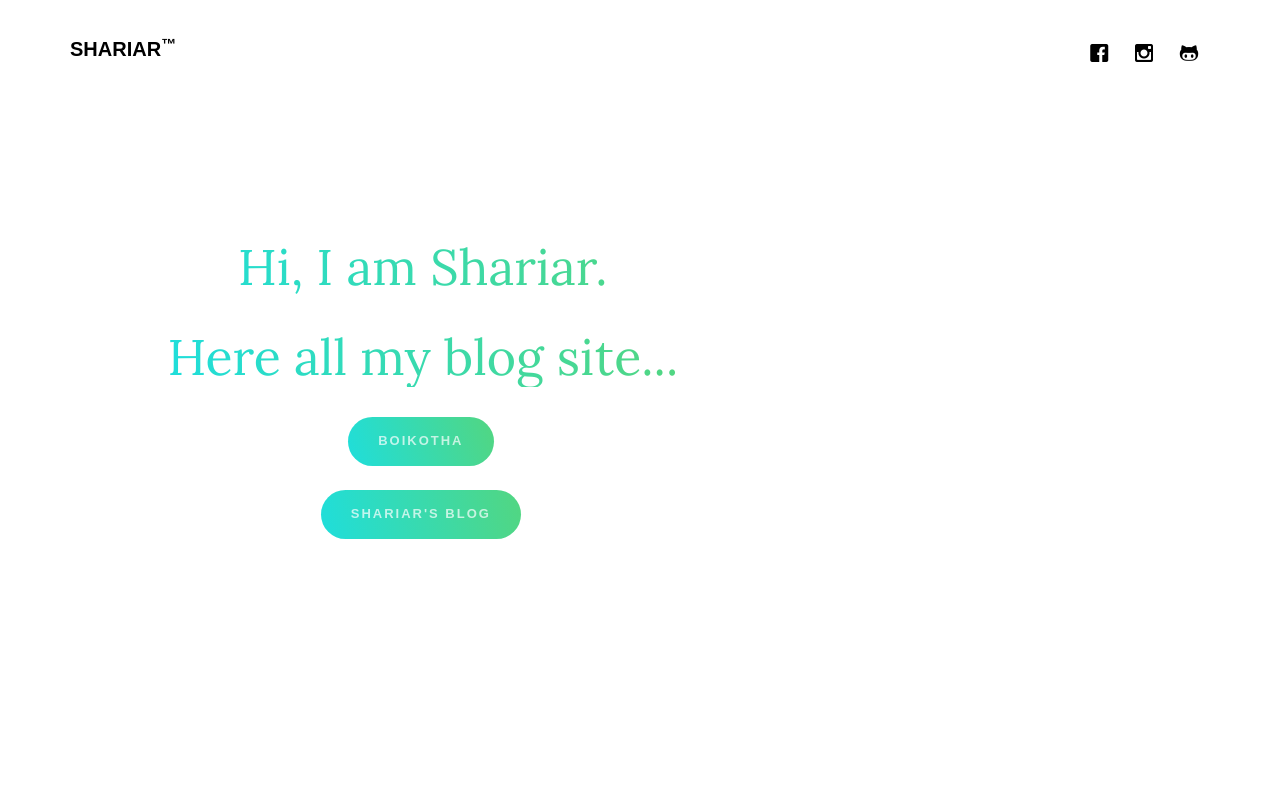
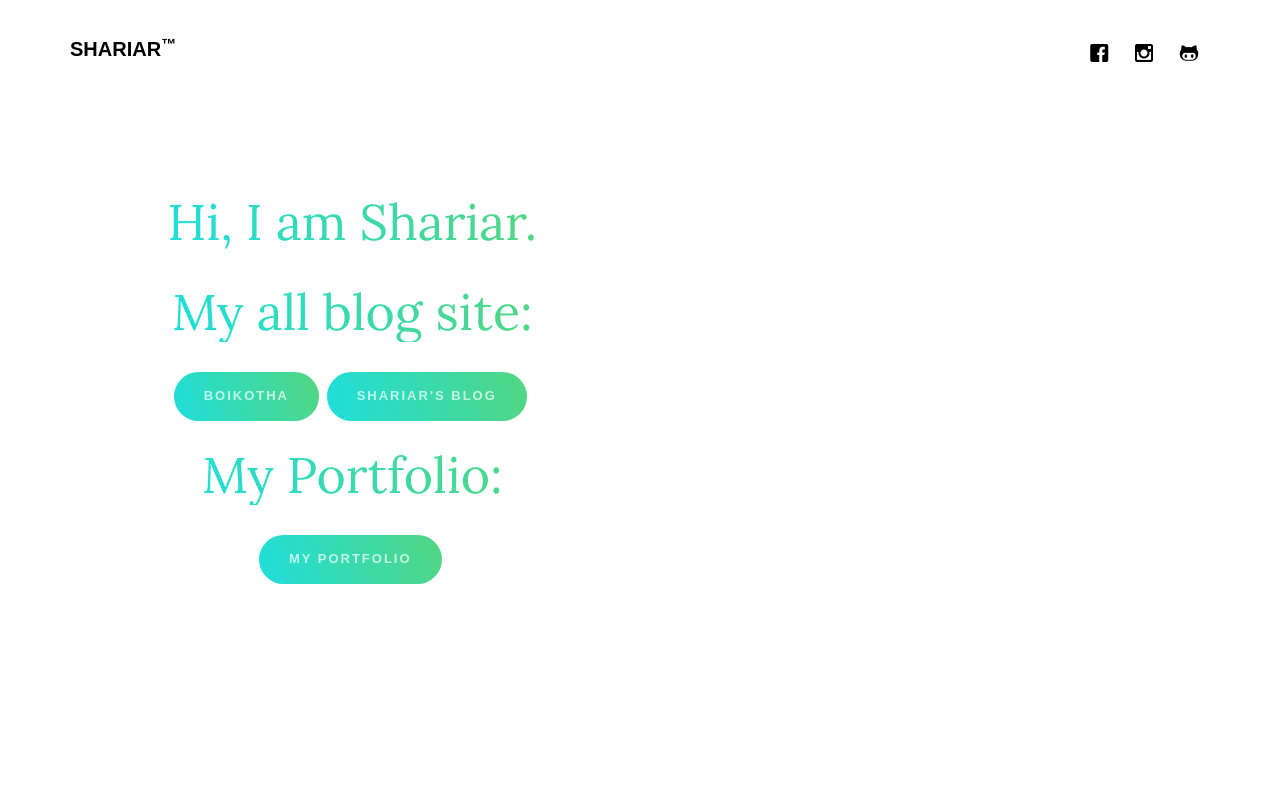
Before and after one commit to Shariarbup/boi, a plain HTML site: page index.html in a window 1280 px wide. Shown: the top 800 px of the page. Drawn offline with Linux system fonts and the light colour scheme; files whose address does not match are found by name.

Commit message:
add portfolio

```diff
--- a/css/style.css
+++ b/css/style.css
@@ -101,6 +101,7 @@ h1, h2, h3, h4, h5, h6, figure {
   padding: 30px 0;
   z-index: 1001;
   font-family: "Work", sans-serif;
+  margin-bottom: 5px;
 }
 @media screen and (max-width: 768px) {
   .gtco-nav {
@@ -299,7 +300,8 @@ h1, h2, h3, h4, h5, h6, figure {
   font-family: "Lora", serif;
 }
 #gtco-intro .dtc {
-  min-height: 700px;
+  /* min-height: 700px; */
+  overflow: hidden;
 }
 
 .dt {
@@ -899,7 +901,7 @@ h1, h2, h3, h4, h5, h6, figure {
   left: 0px;
   top: 0px;
   width: 100%;
-  height: 100%;
+  /* height: 100%; */
   z-index: 9999;
   background: url(../images/loader.gif) center no-repeat #fff;
 }
--- a/index.html
+++ b/index.html
@@ -80,9 +80,17 @@
 
 								<h2 class="gradient-text">Hi, I am Shariar.</h2>
 								<!-- <h2 class="gradient-text">Welcome to my site. </h2> -->
-								<h2 class="gradient-text"> Here all my blog site... </h2>
-								<p><a href="http://shariar.pythonanywhere.com/" class="btn btn-gradient">Boikotha</a></p>
-								<p><a href="http://shariartwo.pythonanywhere.com/" class="btn btn-gradient">Shariar's Blog</a></p>
+								<h2 class="gradient-text">My all blog site: </h2>
+								<p>
+									<a href="http://shariar.pythonanywhere.com/" class="btn btn-gradient">Boikotha</a>
+									<a href="http://shariartwo.pythonanywhere.com/" class="btn btn-gradient">Shariar's Blog</a>
+								</p>
+								<h2 class="gradient-text"> My Portfolio: </h2>
+
+								<p>
+									<a href="https://shariarbup.github.io/alShariar/" class="btn btn-gradient">My Portfolio</a>
+								</p>
+
 							</div>
 						</div>
 					</div>
```
